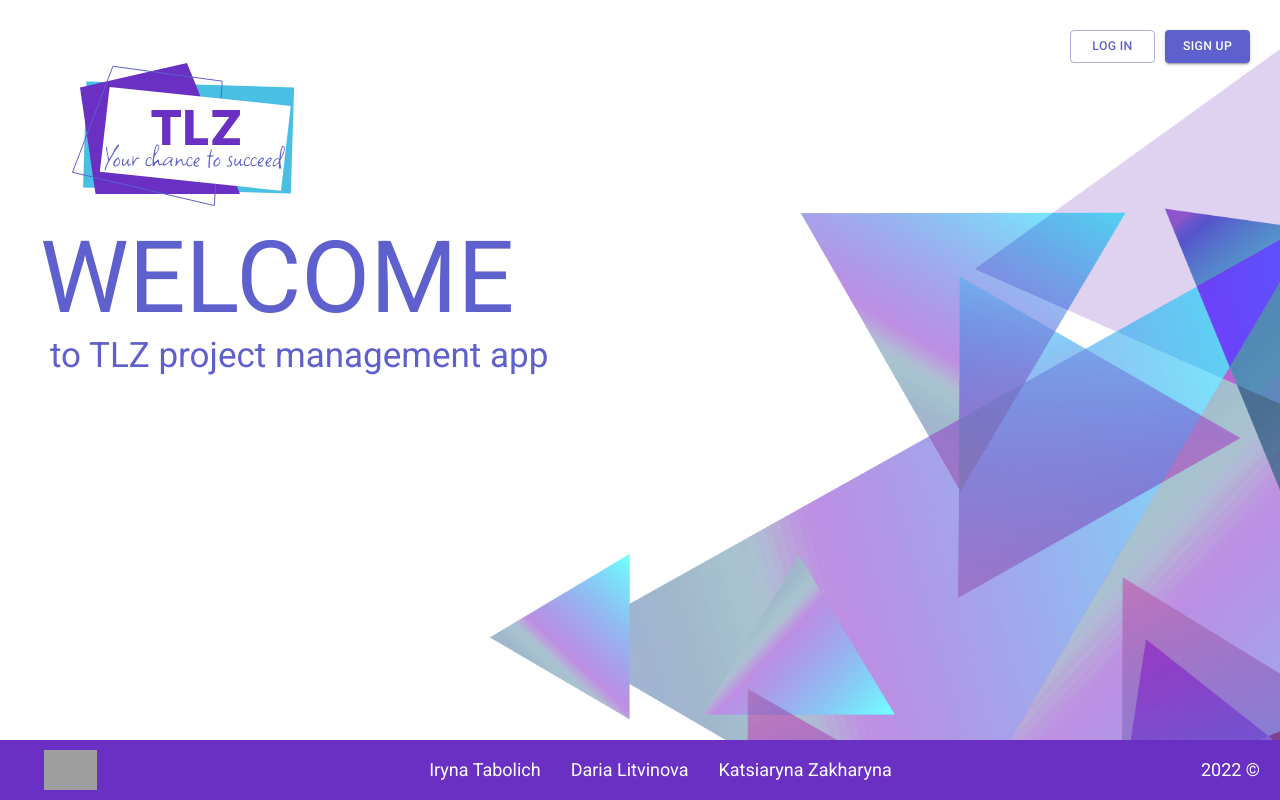
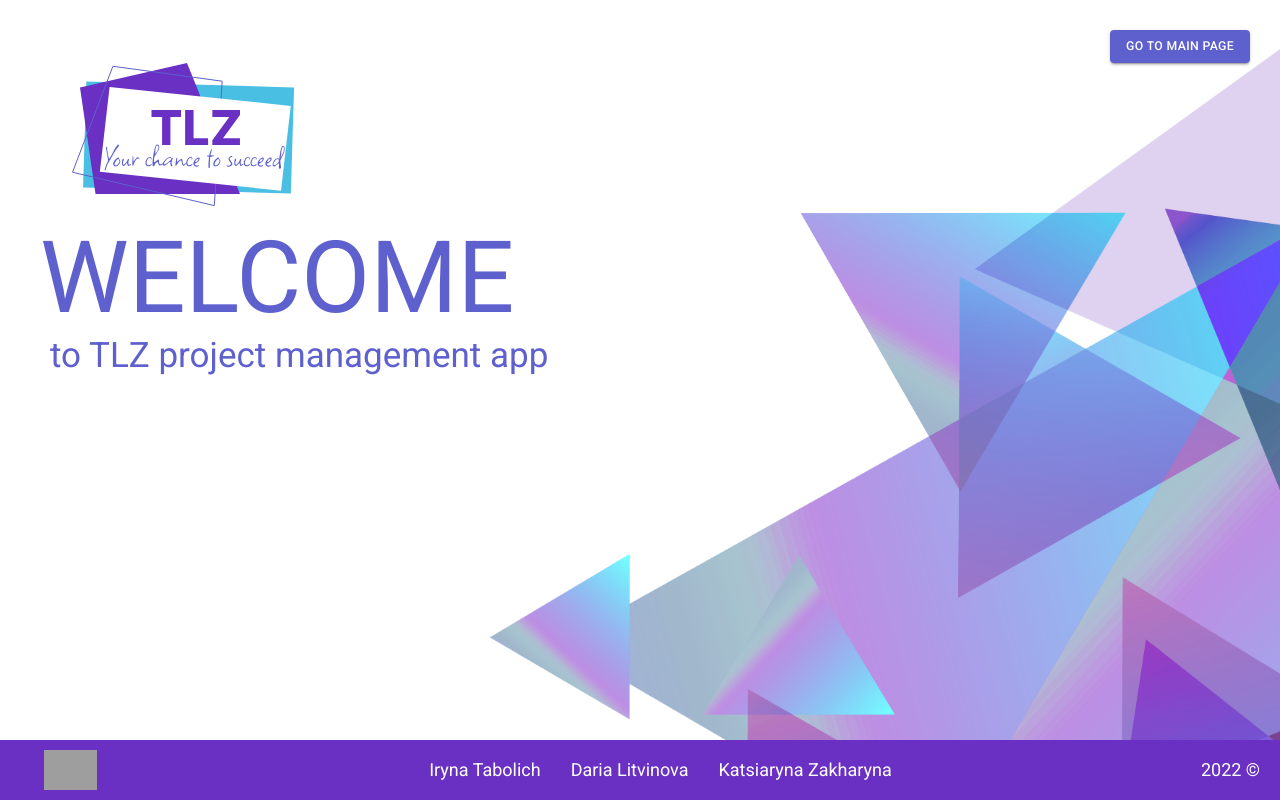
Before and after one commit to KatiaZakharina/project-management-app, a React (Create React App) app: page /welcome in a window 1280 px wide. Built offline with nearby package versions, Linux system fonts and the light colour scheme; grey boxes are pictures that could not be loaded.

Commit message:
feat: add button to Main Page

```diff
--- a/src/pages/WelcomePage/WelcomePage.styled.ts
+++ b/src/pages/WelcomePage/WelcomePage.styled.ts
@@ -89,3 +89,5 @@ export const ButtonSignUp = styled(Button)`
     width: 85px;
   }
 `;
+
+export const ButtonMainPage = styled(Button)``;
--- a/src/pages/WelcomePage/WelcomePage.tsx
+++ b/src/pages/WelcomePage/WelcomePage.tsx
@@ -11,13 +11,13 @@ import {
   ButtonSignUp,
   Logo,
   ContainerWelcomePage,
+  ButtonMainPage,
 } from './WelcomePage.styled';
 
 export const WelcomePage = () => {
   const navigate = useNavigate();
-  // if (loginToken) {
-  //   navigate('/');
-  // }
+
+  const loginToken = true; //temporary variable, than must be changed to token from cookie
 
   const moveTo = (link: string) => {
     navigate(`/${link}`);
@@ -32,12 +32,20 @@ export const WelcomePage = () => {
           <StyledText>to TLZ project management app</StyledText>
         </WrapperWelcomeText>
         <WrapperDivButtons>
+          {loginToken ? (
+            <ButtonMainPage variant="contained" onClick={() => moveTo('/')}>
+              Go to Main Page
+            </ButtonMainPage>
+          ) : (
+            <>
               <ButtonLogIn variant="outlined" onClick={() => moveTo('signin')}>
                 Log In
               </ButtonLogIn>
               <ButtonSignUp variant="contained" onClick={() => moveTo('signup')}>
                 Sign Up
               </ButtonSignUp>
+            </>
+          )}
         </WrapperDivButtons>
       </ContainerWelcomePage>
     </StyledDiv>
```
Also changed, not shown: 1 other file (tests, documents, lock files or other folders). Lines whose indentation alone changed are shown as unchanged.
